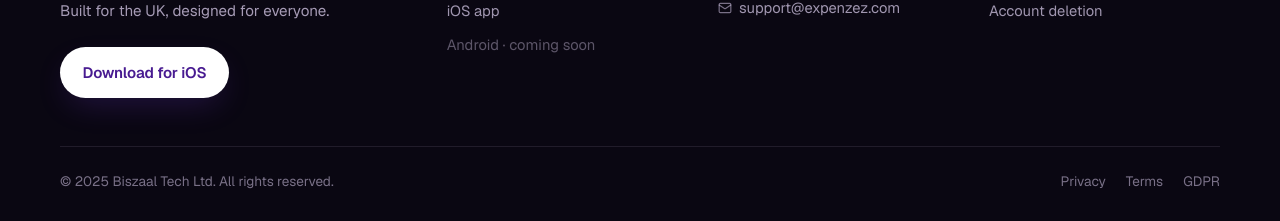
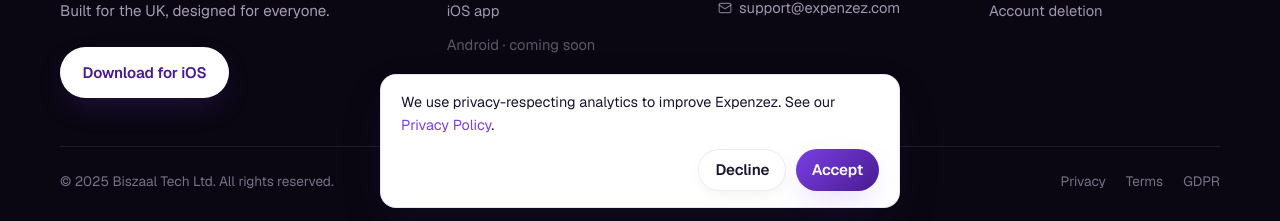
Before and after one commit to biszaal/expenzez-website, a React (Vite) app: page /download in a window 1280 px wide. Shown: the part 576-797 px from the top of the page. Built offline with nearby package versions, Linux system fonts and the light colour scheme; no server answers.

Commit message:
feat(website): add GDPR consent banner and init analytics

```diff
--- a/src/App.tsx
+++ b/src/App.tsx
@@ -1,6 +1,7 @@
 import { BrowserRouter as Router, Routes, Route } from 'react-router-dom';
 import Navbar from './components/Navbar';
 import Footer from './components/Footer';
+import ConsentBanner from './components/ConsentBanner';
 import HomePage from './pages/HomePage';
 import PrivacyPolicy from './pages/PrivacyPolicy';
 import TermsOfService from './pages/TermsOfService';
@@ -25,6 +26,7 @@
           </Routes>
         </main>
         <Footer />
+        <ConsentBanner />
       </div>
     </Router>
   );
--- /dev/null
+++ b/src/components/ConsentBanner.tsx
@@ -0,0 +1,71 @@
+import React, { useState } from "react";
+import { Link } from "react-router-dom";
+import { getConsent, grantConsent, denyConsent } from "../lib/analytics";
+
+const ConsentBanner: React.FC = () => {
+  const [decided, setDecided] = useState(() => getConsent() !== null);
+  if (decided) return null;
+
+  const accept = () => {
+    grantConsent();
+    setDecided(true);
+  };
+  const decline = () => {
+    denyConsent();
+    setDecided(true);
+  };
+
+  return (
+    <div
+      role="dialog"
+      aria-label="Cookie consent"
+      style={{
+        position: "fixed",
+        bottom: 16,
+        left: 16,
+        right: 16,
+        zIndex: 1000,
+        maxWidth: 520,
+        margin: "0 auto",
+        background: "#fff",
+        border: "1px solid rgba(40,20,80,0.10)",
+        borderRadius: 16,
+        boxShadow: "0 18px 48px -12px rgba(40,20,80,0.28)",
+        padding: "1rem 1.25rem",
+      }}
+    >
+      <p style={{ margin: 0, fontSize: "0.9rem", color: "#1A1430" }}>
+        We use privacy-respecting analytics to improve Expenzez. See our{" "}
+        <Link to="/privacy" style={{ color: "#7B3FE4" }}>
+          Privacy Policy
+        </Link>
+        .
+      </p>
+      <div
+        style={{
+          display: "flex",
+          gap: "0.6rem",
+          marginTop: "0.85rem",
+          justifyContent: "flex-end",
+        }}
+      >
+        <button
+          onClick={decline}
+          className="btn btn-secondary"
+          style={{ padding: "0.5rem 1rem" }}
+        >
+          Decline
+        </button>
+        <button
+          onClick={accept}
+          className="btn btn-primary"
+          style={{ padding: "0.5rem 1rem" }}
+        >
+          Accept
+        </button>
+      </div>
+    </div>
+  );
+};
+
+export default ConsentBanner;
--- a/src/index.tsx
+++ b/src/index.tsx
@@ -2,6 +2,9 @@
 import ReactDOM from "react-dom/client";
 import "./index.css";
 import App from "./App";
+import { initAnalytics } from "./lib/analytics";
+
+initAnalytics();
 
 const root = ReactDOM.createRoot(document.getElementById("root") as HTMLElement);
 root.render(
```
